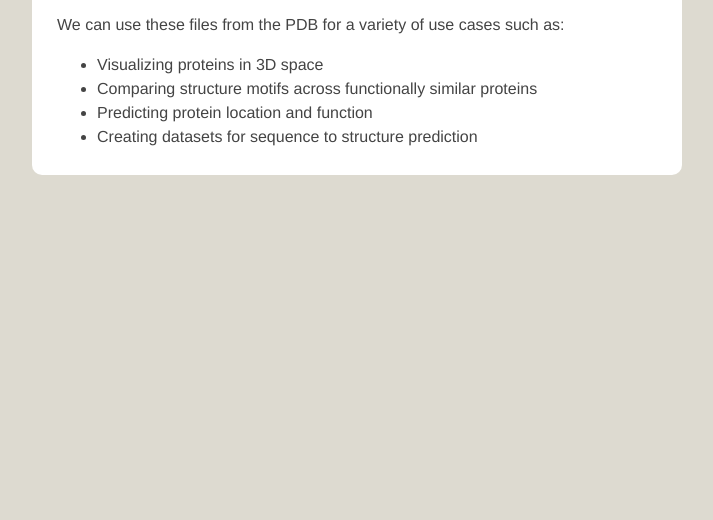
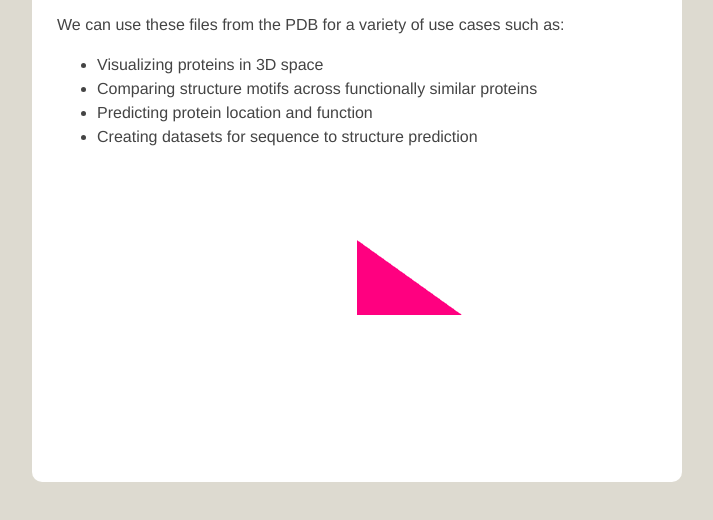
Before and after one commit to zeltep/zeltep.github.io, a plain HTML site: page proteins.html in a window 1280 px wide. Shown: the part 156-676 px from the top of the page, without its empty margins (283-996 px from the left). Drawn offline with Linux system fonts and the light colour scheme.

Commit message:
Added basic WebGL to canvas

```diff
--- a/proteins.html
+++ b/proteins.html
@@ -32,5 +32,94 @@
             <li>Predicting protein location and function</li>
             <li>Creating datasets for sequence to structure prediction</li>
         </ul>
+        <center>
+            <canvas width="300" height = "300" id="protein1"></canvas>
+        </center>
 </body>
+<script>
+    const canvas = document.querySelector("#protein1");
+    const gl = canvas.getContext("webgl2")
+
+    if (gl == null) {
+        alert("WebGL not supported by browser");
+    }
+
+    const vertexShaderSource = `#version 300 es
+    in vec4 a_position;
+
+    void main() {
+        gl_Position = a_position;
+    }`;
+
+    const fragmentShaderSource = `#version 300 es
+    precision highp float;
+    out vec4 outColor;
+
+    void main() {
+        outColor = vec4(1, 0, 0.5, 1);
+    }`;
+
+    function createShader(gl, type, source) {
+        const shader = gl.createShader(type);
+        gl.shaderSource(shader, source);
+        gl.compileShader(shader);
+        const success = gl.getShaderParameter(shader, gl.COMPILE_STATUS);
+        if (success) {
+            return shader;
+        }
+
+        console.log(gl.getShaderInfoLog(shader));
+        gl.deleteShader(shader);
+    }
+
+    function createProgram(gl, vertexShader, fragmentShader) {
+        const program = gl.createProgram();
+        gl.attachShader(program, vertexShader);
+        gl.attachShader(program, fragmentShader);
+        gl.linkProgram(program);
+        const success = gl.getProgramParameter(program, gl.LINK_STATUS);
+        if (success) {
+            return program;
+        }
+
+        console.log(gl.getProgramInfoLog(program));
+        gl.deleteProgram(program);
+    }
+
+    const vertexShader = createShader(gl, gl.VERTEX_SHADER, vertexShaderSource);
+    const fragmentShader = createShader(gl, gl.FRAGMENT_SHADER, fragmentShaderSource);
+    const program = createProgram(gl, vertexShader, fragmentShader);
+
+    const positionAttributeLocation = gl.getAttribLocation(program, "a_position");
+
+    const positionBuffer = gl.createBuffer();
+    gl.bindBuffer(gl.ARRAY_BUFFER, positionBuffer);
+    let positions = [
+        0,   0,
+        0,   0.5,
+        0.7, 0,
+    ];
+    gl.bufferData(gl.ARRAY_BUFFER, new Float32Array(positions), gl.STATIC_DRAW);
+
+    let vao = gl.createVertexArray();
+    gl.bindVertexArray(vao);
+
+    gl.enableVertexAttribArray(positionAttributeLocation);
+    let size = 2;
+    let type = gl.FLOAT;
+    let normalize = false;
+    let stride = 0;
+    let offset = 0;
+    gl.vertexAttribPointer(positionAttributeLocation, size, type, normalize, stride, offset);
+
+    gl.viewport(0, 0, gl.canvas.width, gl.canvas.height);
+
+    gl.clearColor(255.0, 255.0, 255.0, 1.0);
+    gl.clear(gl.COLOR_BUFFER_BIT);
+
+    gl.useProgram(program);
+    gl.bindVertexArray(vao);
+
+    gl.drawArrays(gl.TRIANGLES, 0, 3);
+</script>
 </html>
```
